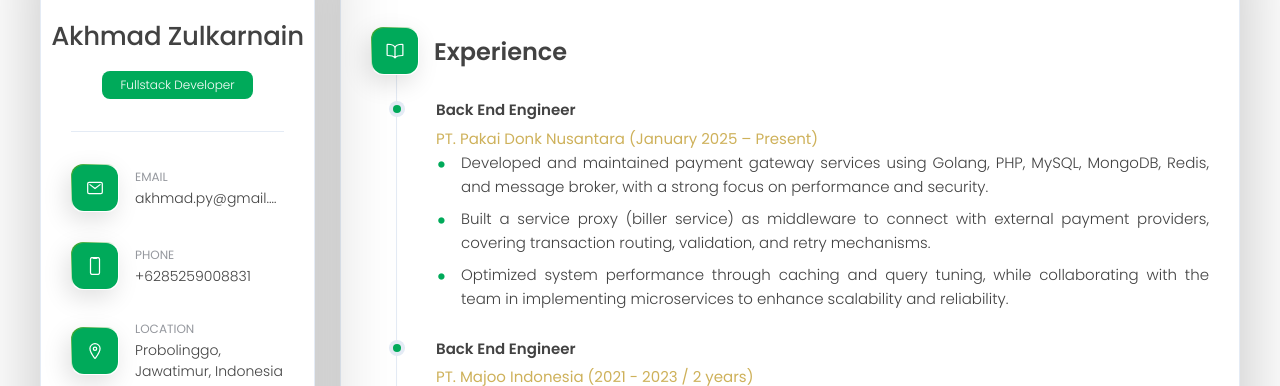
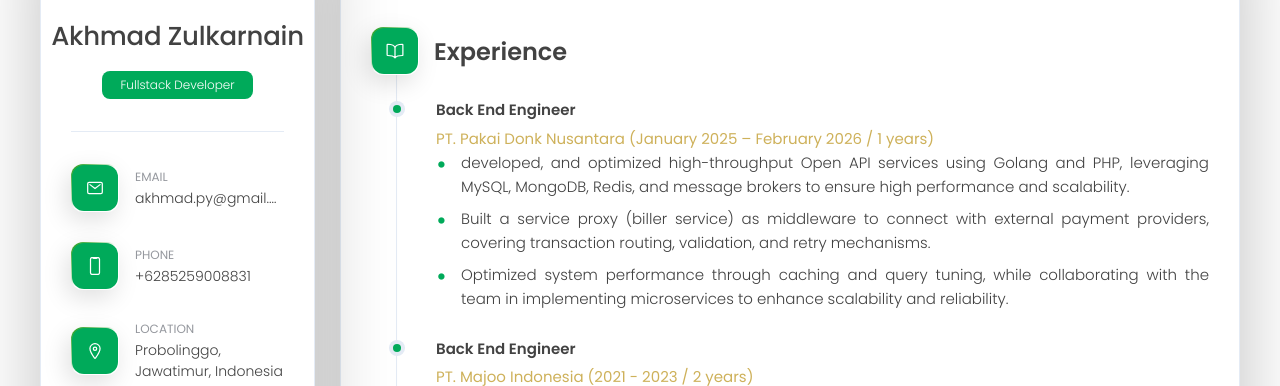
Before and after one commit to oiakhmad/oiakhmad.github.io, a plain HTML site: page index.html in a window 1280 px wide. Both pictures are taken after a click on the button "Resume". Shown: the part 162-548 px from the top of the page. Drawn offline with nearby package versions, Linux system fonts and the light colour scheme.

Commit message:
improve last experience

```diff
--- a/index.html
+++ b/index.html
@@ -426,13 +426,12 @@
               <li class="timeline-item">
                 <h4 class="h4 timeline-item-title">Back End Engineer</h4>
 
-                <span>PT. Pakai Donk Nusantara (January 2025 – Present)</span>
+                <span>PT. Pakai Donk Nusantara (January 2025 – February 2026 / 1 years)</span>
                 <table class="experience-table">
                   <tr>
                     <td class="bullet">•</td>
                     <td class="timeline-text">
-                      Developed and maintained payment gateway services using Golang, PHP, MySQL, MongoDB, Redis, and message broker,
-                      with a strong focus on performance and security.
+                     developed, and optimized high-throughput Open API services using Golang and PHP, leveraging MySQL, MongoDB, Redis, and message brokers to ensure high performance and scalability.
                     </td>
                   </tr>
                   <tr>
```
